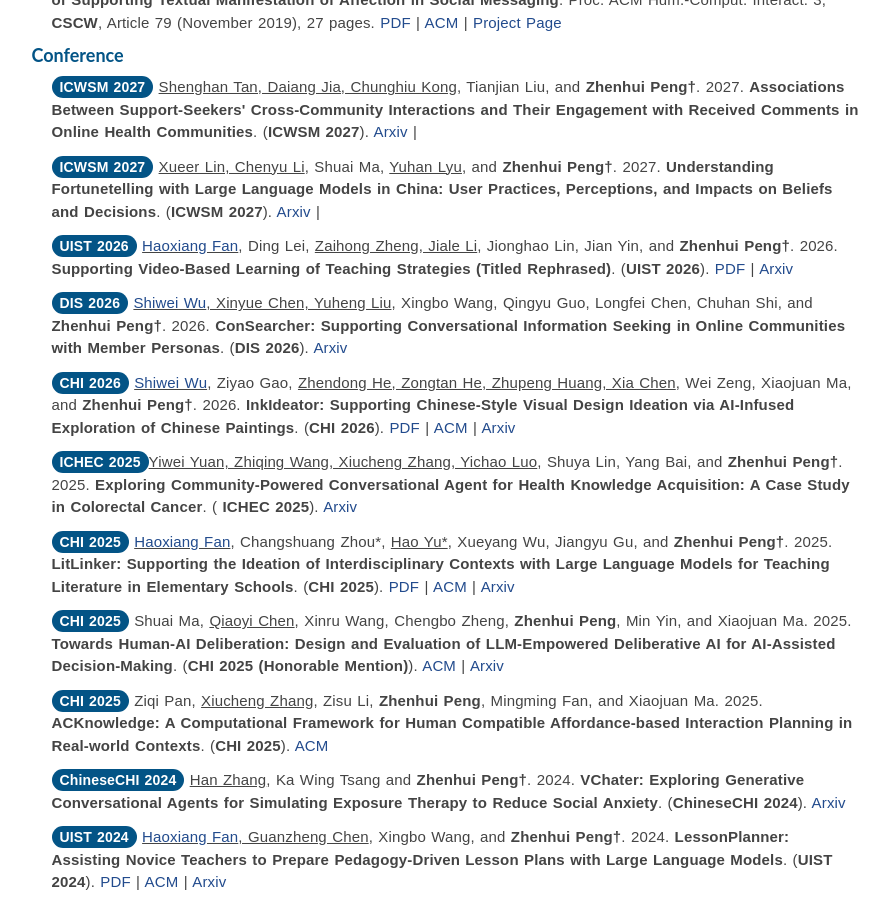
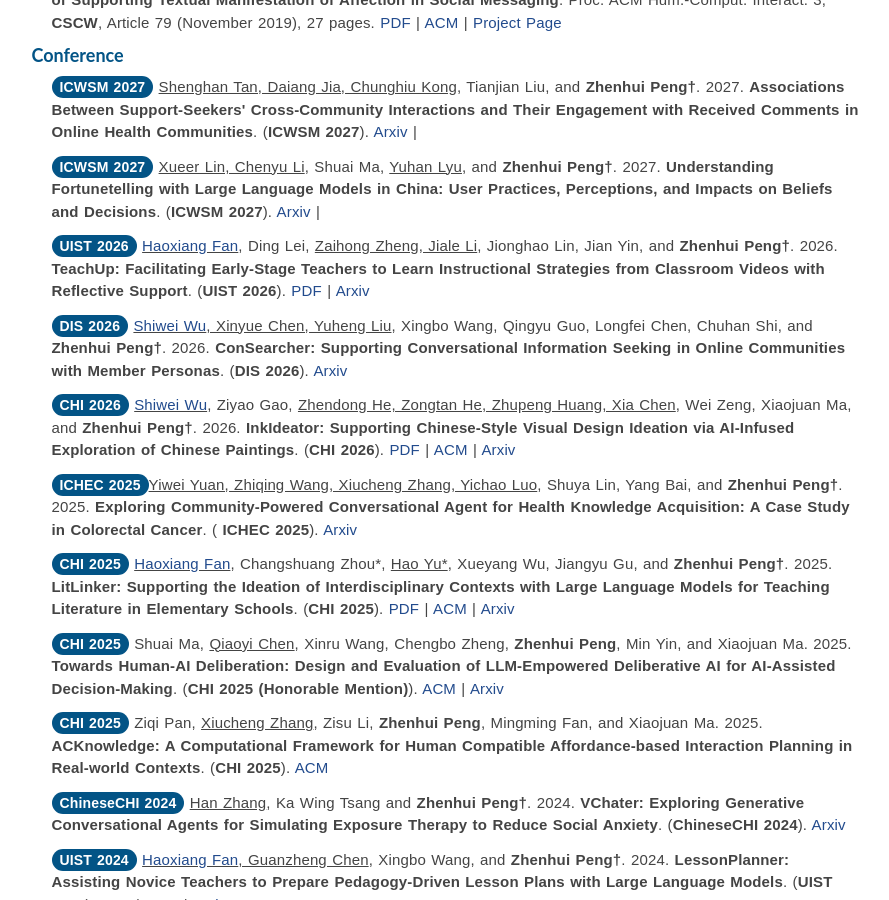
Before and after one commit to PenguinZhou/PenguinZhou.github.io, a Jekyll site: the page index.html, which Jekyll copies as it is, in a window 1280 px wide and 900 px high, scrolled down 2190 px. Shown: the whole window, without its empty margins (351-1240 px from the left). Built offline with Jekyll 4.4.1, drawn with Linux system fonts in a browser that asks for light colours.

Commit message:
Update index.html

```diff
--- a/index.html
+++ b/index.html
@@ -559,7 +559,7 @@
                             <!-- <a href="https://ojs.aaai.org/index.php/ICWSM/article/view/31362">To Appear</a>  -->
                         </p>
                         <p class="paper"><span class="venue">UIST 2026</span> <span style="text-decoration: underline;"><a href="https://fanhaoxiang.top/">Haoxiang Fan</a></span>, Ding Lei, <span style="text-decoration: underline;">Zaihong Zheng, Jiale Li</span>, Jionghao Lin, Jian Yin, and <strong>Zhenhui Peng&#8224;</strong>.
-                            2026. <strong>Supporting Video-Based Learning of Teaching Strategies (Titled Rephrased)</strong>.
+                            2026. <strong>TeachUp: Facilitating Early-Stage Teachers to Learn Instructional Strategies from Classroom Videos with Reflective Support</strong>.
                             (<strong>UIST 2026</strong>).
                             <a href="uist26_teachup.pdf">PDF</a> |
                             <!-- <a href="https://dl.acm.org/doi/10.1145/3654777.3676390">ACM</a> | -->
```
